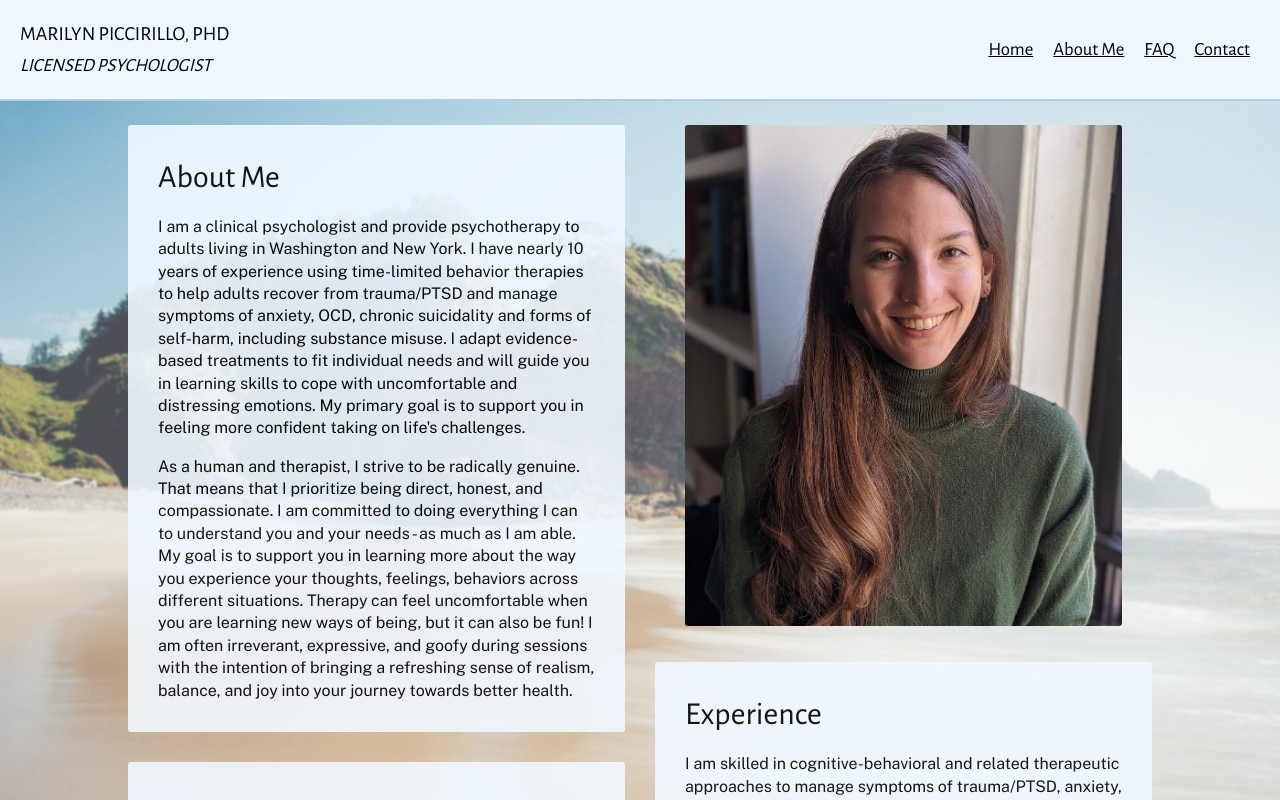
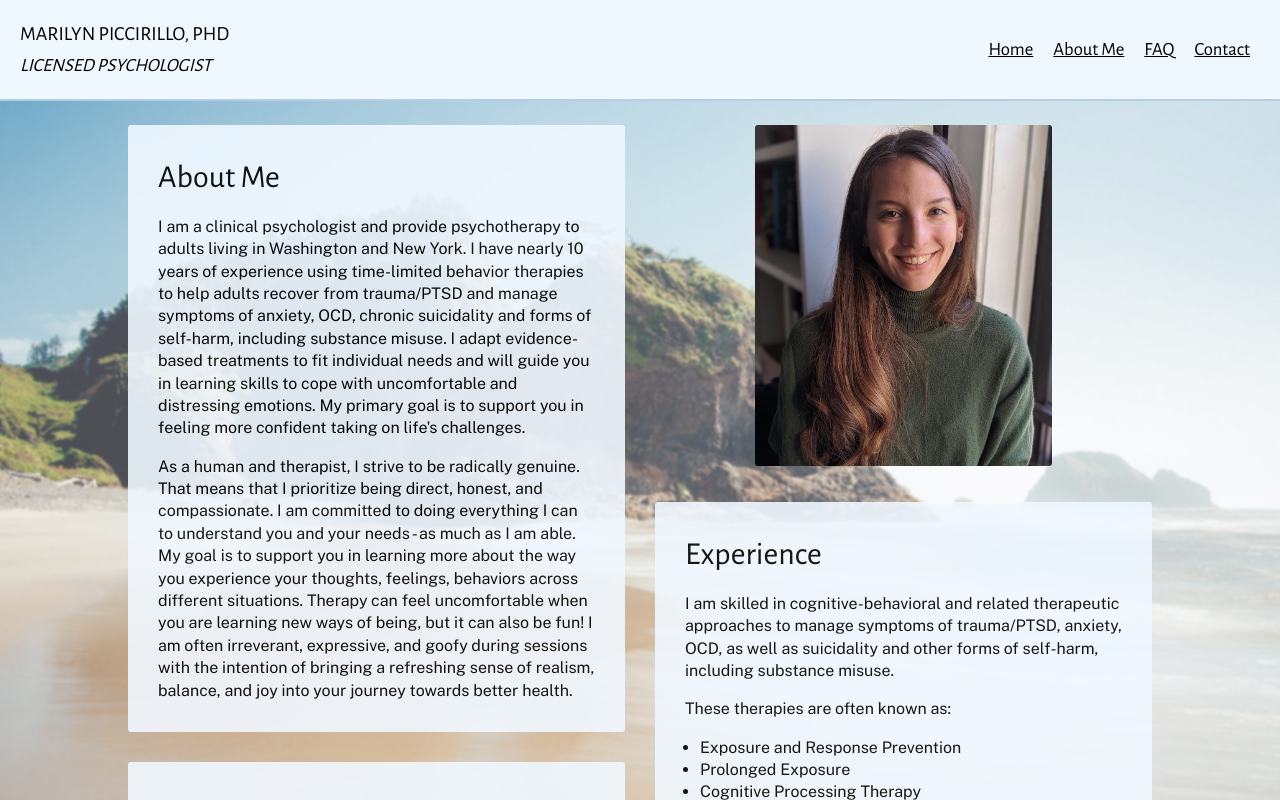
Before and after one commit to jpiccirillo/marilyn-portfolio, a Vue app: page /about-me in a window 1280 px wide. Built offline with nearby package versions, Linux system fonts and the light colour scheme.

Commit message:
Better sizing for headshot in AboutMe page at larger widths so it doesnt push education section too low

```diff
--- a/src/views/AboutMe.vue
+++ b/src/views/AboutMe.vue
@@ -125,8 +125,8 @@ export default {
 .headshot {
   width: 100%;
   box-sizing: border-box;
-  padding-left: 30px;
-  padding-right: 30px;
+  padding-left: 10px;
+  padding-right: 10px;
   > img {
     width: 100%;
     height: 100%;
@@ -134,4 +134,11 @@ export default {
     user-select: none;
   }
 }
+
+@media screen and (min-width: 1000px) {
+  .headshot {
+    padding-left: 100px;
+    padding-right: 100px;
+  }
+}
 </style>
```
